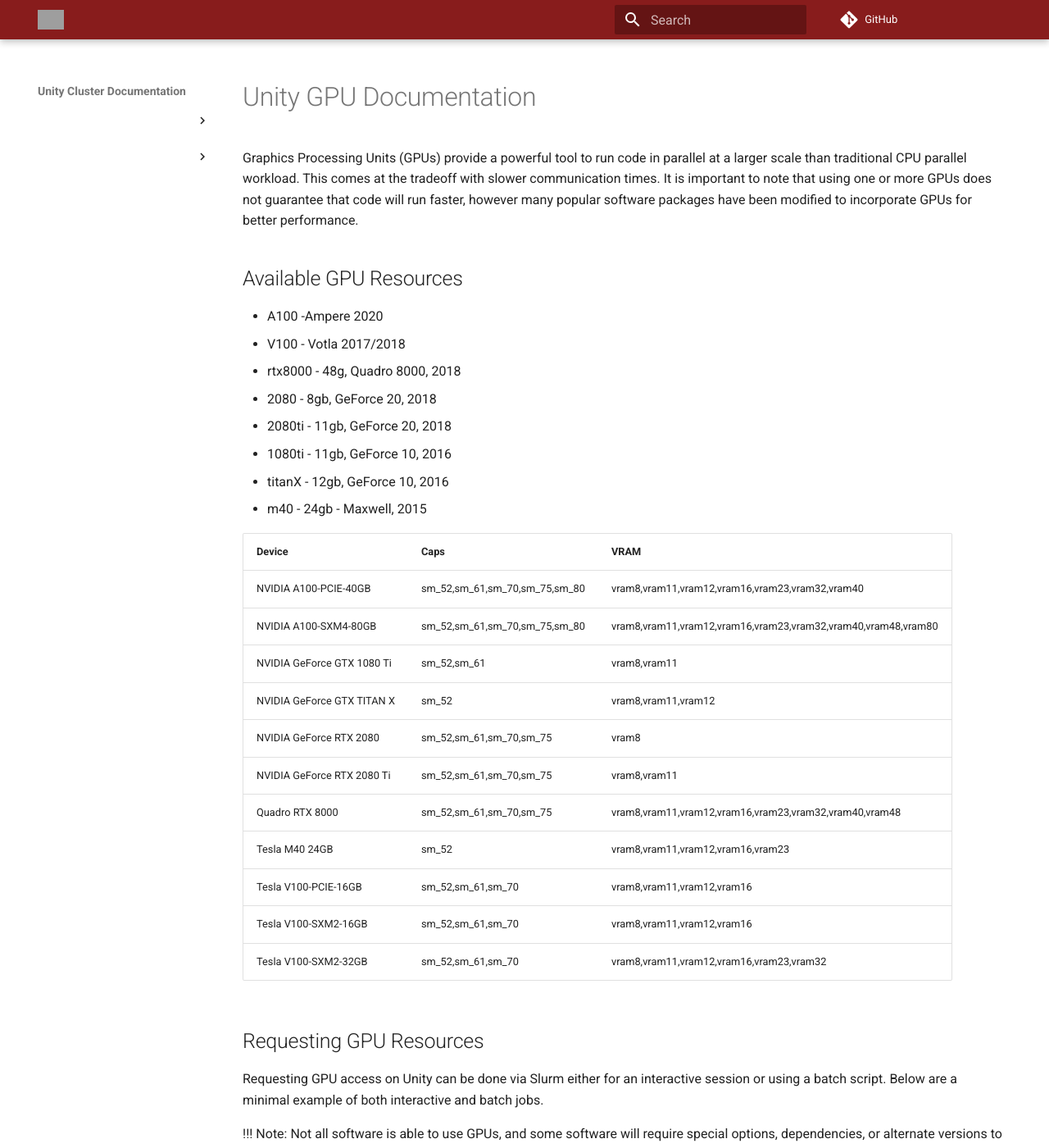
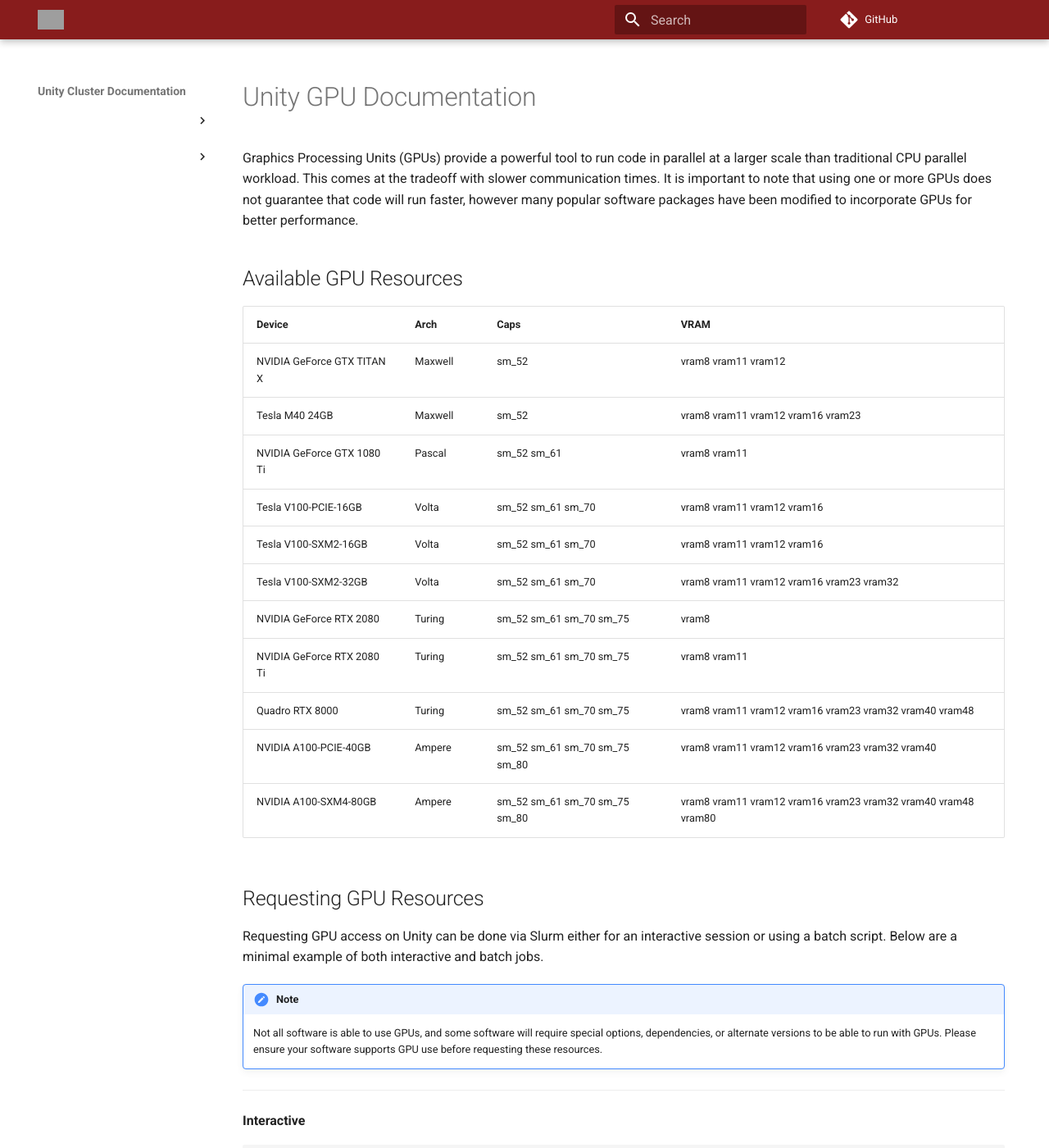
Before and after one commit to UMass-RC/unity-docs, an MkDocs documentation site: the page built from docs/tools/GPU.md, in a window 1280 px wide and 1400 px high. Shown: the whole window at 82% size. Built offline with MkDocs 1.6.1 and Material for MkDocs 9.7.7, drawn with Linux system fonts in a browser that asks for light colours; comment, search, counter and statistics services are not loaded; some of the changed text lies outside the part shown; grey boxes are pictures that could not be loaded.

Commit message:
Added Kevin's Changes

```diff
--- a/docs/tools/GPU.md
+++ b/docs/tools/GPU.md
@@ -9,38 +9,30 @@
 
 ## Available GPU Resources
 
-- A100 -Ampere 2020
-- V100 - Votla 2017/2018
-- rtx8000 - 48g, Quadro 8000, 2018
-- 2080 - 8gb, GeForce 20, 2018
-- 2080ti - 11gb, GeForce 20, 2018
-- 1080ti - 11gb, GeForce 10, 2016
-- titanX - 12gb, GeForce 10, 2016
-- m40 - 24gb - Maxwell,  2015
-
-| Device | Caps | VRAM |
-| --- | --- | --- |
-| NVIDIA A100-PCIE-40GB | sm_52,sm_61,sm_70,sm_75,sm_80 | vram8,vram11,vram12,vram16,vram23,vram32,vram40 |
-| NVIDIA A100-SXM4-80GB | sm_52,sm_61,sm_70,sm_75,sm_80 | vram8,vram11,vram12,vram16,vram23,vram32,vram40,vram48,vram80 |
-| NVIDIA GeForce GTX 1080 Ti | sm_52,sm_61 | vram8,vram11 |
-| NVIDIA GeForce GTX TITAN X | sm_52 | vram8,vram11,vram12 |
-| NVIDIA GeForce RTX 2080 | sm_52,sm_61,sm_70,sm_75 | vram8 |
-| NVIDIA GeForce RTX 2080 Ti | sm_52,sm_61,sm_70,sm_75 | vram8,vram11 |
-| Quadro RTX 8000 | sm_52,sm_61,sm_70,sm_75 | vram8,vram11,vram12,vram16,vram23,vram32,vram40,vram48 |
-| Tesla M40 24GB | sm_52 | vram8,vram11,vram12,vram16,vram23 |
-| Tesla V100-PCIE-16GB | sm_52,sm_61,sm_70 | vram8,vram11,vram12,vram16 |
-| Tesla V100-SXM2-16GB | sm_52,sm_61,sm_70 | vram8,vram11,vram12,vram16 |
-| Tesla V100-SXM2-32GB | sm_52,sm_61,sm_70 | vram8,vram11,vram12,vram16,vram23,vram32 |
+| Device | Arch | Caps | VRAM |
+| --- | --- | --- | --- |
+| NVIDIA GeForce GTX TITAN X | Maxwell | sm_52 | vram8 vram11 vram12 |
+| Tesla M40 24GB | Maxwell | sm_52 | vram8 vram11 vram12 vram16 vram23 |
+| NVIDIA GeForce GTX 1080 Ti | Pascal | sm_52 sm_61 | vram8 vram11 |
+| Tesla V100-PCIE-16GB | Volta | sm_52 sm_61 sm_70 | vram8 vram11 vram12 vram16 |
+| Tesla V100-SXM2-16GB | Volta | sm_52 sm_61 sm_70 | vram8 vram11 vram12 vram16 |
+| Tesla V100-SXM2-32GB | Volta | sm_52 sm_61 sm_70 | vram8 vram11 vram12 vram16 vram23 vram32 |
+| NVIDIA GeForce RTX 2080 | Turing | sm_52 sm_61 sm_70 sm_75 | vram8 |
+| NVIDIA GeForce RTX 2080 Ti |  Turing |sm_52 sm_61 sm_70 sm_75 | vram8 vram11 |
+| Quadro RTX 8000 | Turing | sm_52 sm_61 sm_70 sm_75 | vram8 vram11 vram12 vram16 vram23 vram32 vram40 vram48 |
+| NVIDIA A100-PCIE-40GB | Ampere | sm_52 sm_61 sm_70 sm_75 sm_80 | vram8 vram11 vram12 vram16 vram23 vram32 vram40 |
+| NVIDIA A100-SXM4-80GB | Ampere | sm_52 sm_61 sm_70 sm_75 sm_80 | vram8 vram11 vram12 vram16 vram23 vram32 vram40 vram48 vram80 |
 
 ## Requesting GPU Resources
 
 Requesting GPU access on Unity can be done via Slurm either for an interactive session or using a batch script.
 Below are a minimal example of both interactive and batch jobs.
 
-!!! Note: Not all software is able to use GPUs, and some software will require
-special options, dependencies, or alternate versions to be able to run with
-GPUs. Please ensure your software supports GPU use before requesting these
-resources.
+!!! note
+    Not all software is able to use GPUs, and some software will require
+    special options, dependencies, or alternate versions to be able to run with
+    GPUs. Please ensure your software supports GPU use before requesting these
+    resources.
 
 ---
 
@@ -66,7 +58,8 @@
 or by adding the gpu type to --gpus. The available constraints are listed
 below.
 
-!!! Note: using --constraint allows you to select multiple possible GPUs if multiple can fulfil the requirements
+!!! note
+    Using `--constraint` allows you to select multiple possible GPUs that fulfil the requirements. You can either use `--constraint=[2080|2080ti]` or `--constraint=sm_70&vram12`. It is better to use the first form if you are using GPUs across more than one node to ensure the same model is used across all entire job.
 
 - 2080ti
 - 1080ti
```
Also changed, not shown: other parts of docs/tools/GPU.md (+1 -1 lines).
